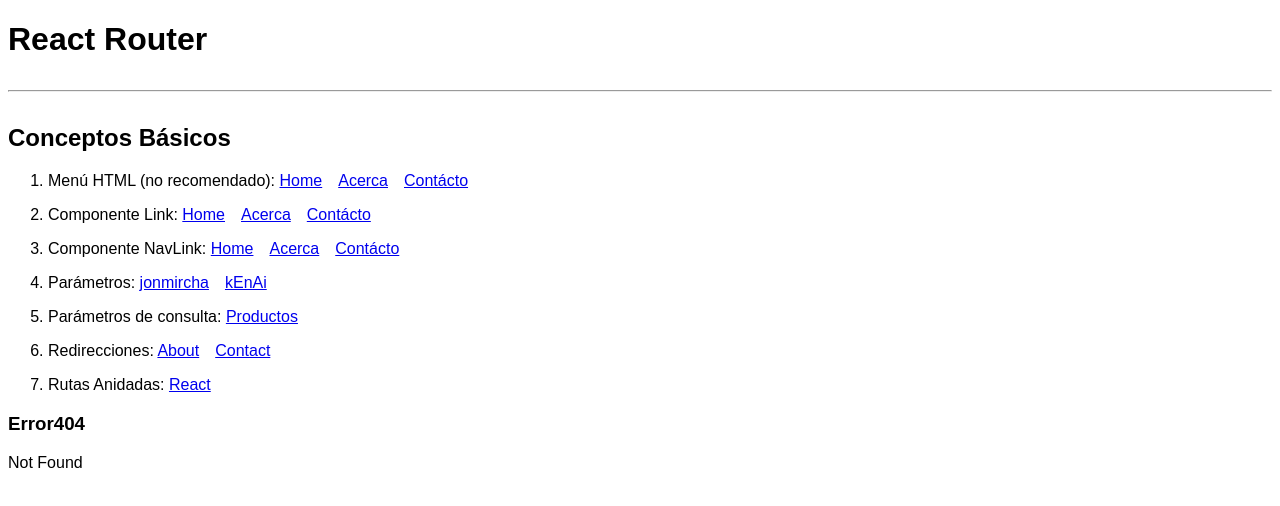
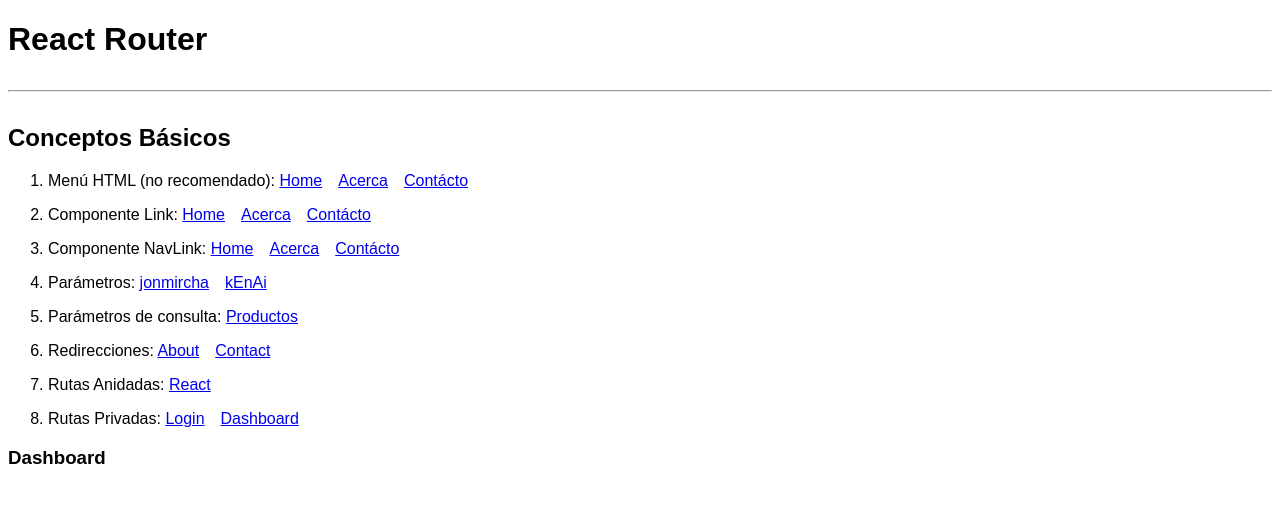
Before and after one commit to cemendez/curso-react, a React (Create React App) app in the folder 03-react-rutas/: page /dashboard in a window 1280 px wide. Shown: the top 506 px of the page. Built offline with nearby package versions, Linux system fonts and the light colour scheme.

Commit message:
https://www.youtube.com/watch?v=AXzuRJhAu_s&list=PLvq-jIkSeTUZ5XcUw8fJPTBKEHEKPMTKk&index=62

```diff
--- a/03-react-rutas/src/App.js
+++ b/03-react-rutas/src/App.js
@@ -7,6 +7,8 @@
 import MenuConceptos from "./components/MenuConceptos";
 import Productos from "./pages/Productos";
 import ReactTopics from "./pages/ReactTopics";
+import Login from "./pages/Login";
+import Dashboard from "./pages/Dashboard";
 
 function App() {
   return (
@@ -24,7 +26,10 @@
           <Route exact path="/productos" element={<Productos />} />
           <Route exact path="/about" element={<Navigate to="/acerca" />} />
           <Route exact path="/contact" element={<Navigate to="/contacto" />} />
+          <Route exact path="/contact" element={<Navigate to="/contacto" />} />
           <Route path="/react/*" element={<ReactTopics />} />
+          <Route exact path="/login" element={<Login />} />
+          <Route exact path="/dashboard" element={<Dashboard />} />
           <Route path="*" element={<Error404 />} />
         </Routes>
       </BrowserRouter>
--- a/03-react-rutas/src/components/MenuConceptos.js
+++ b/03-react-rutas/src/components/MenuConceptos.js
@@ -58,6 +58,11 @@
           <span>Rutas Anidadas: </span>
           <Link to="/react">React</Link>
         </li>
+        <li>
+          <span>Rutas Privadas: </span>
+          <Link to="/login">Login</Link>
+          <Link to="/dashboard">Dashboard</Link>
+        </li>
       </ol>
     </nav>
   );
--- /dev/null
+++ b/03-react-rutas/src/pages/Dashboard.js
@@ -0,0 +1,9 @@
+const Dashboard = () => {
+  return (
+    <div>
+      <h3>Dashboard</h3>
+    </div>
+  );
+};
+
+export default Dashboard;
--- /dev/null
+++ b/03-react-rutas/src/pages/Login.js
@@ -0,0 +1,9 @@
+const Login = () => {
+  return (
+    <div>
+      <h3>Login</h3>
+    </div>
+  );
+};
+
+export default Login;
```
